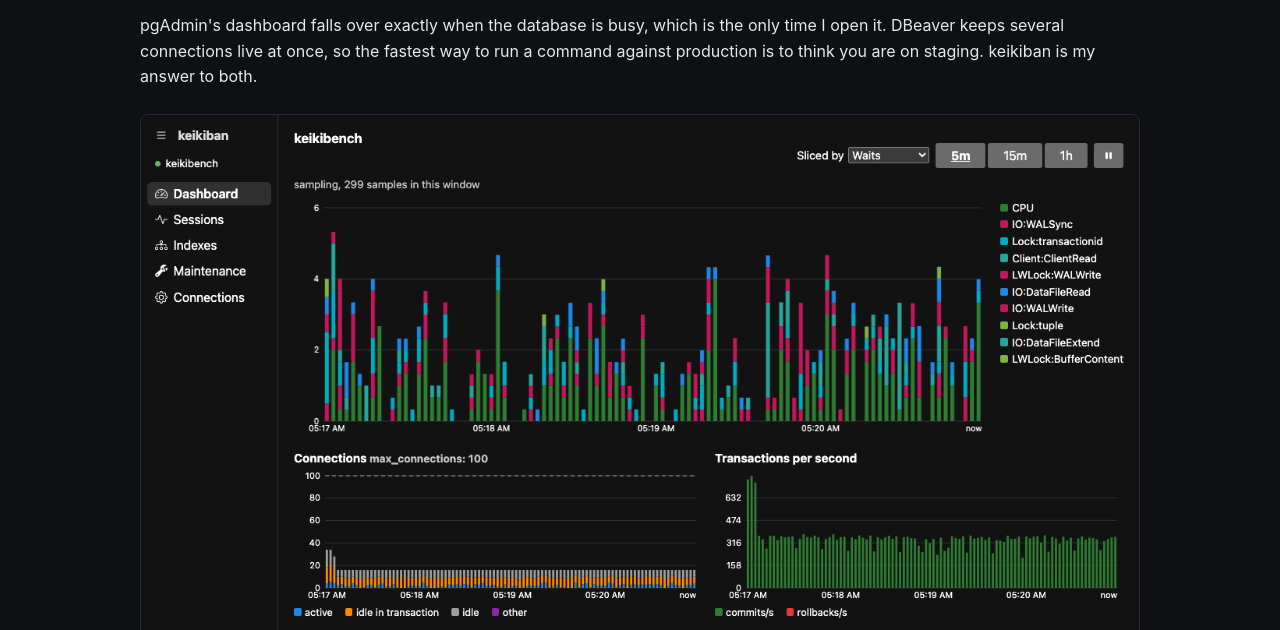
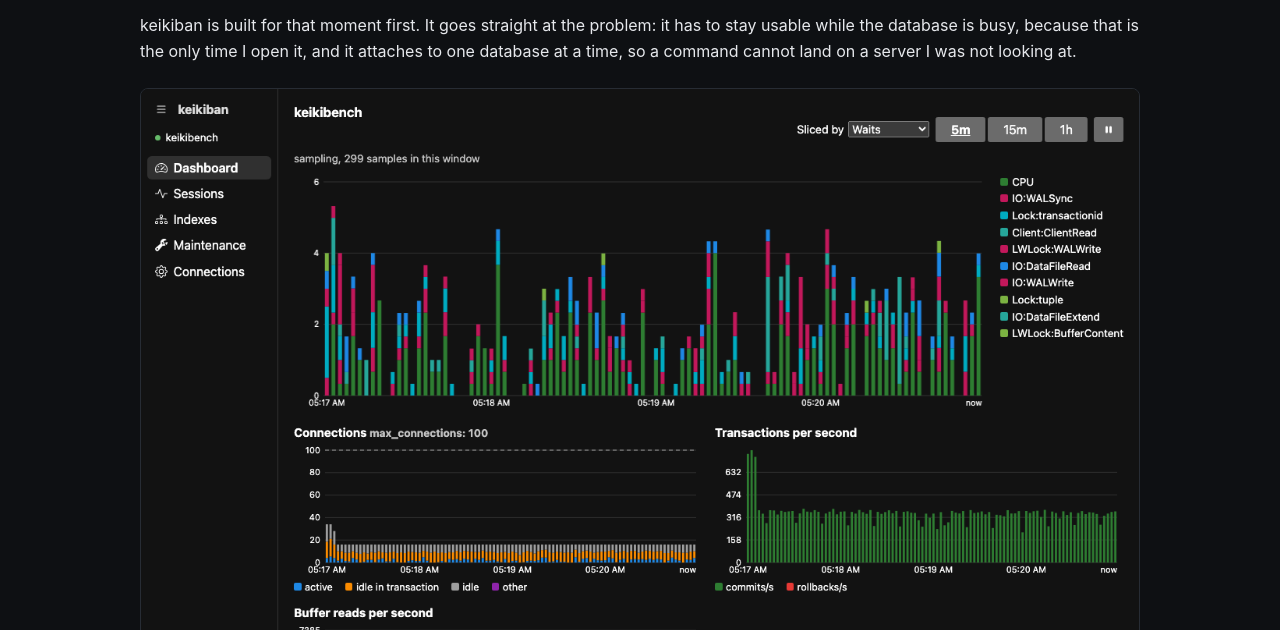
Before and after one commit to crgimenes/keikiban, a plain HTML site: page web/index.html in a window 1280 px wide. Shown: the part 170-800 px from the top of the page. Drawn offline with Linux system fonts and the light colour scheme.

Commit message:
remove references

```diff
--- a/web/index.html
+++ b/web/index.html
@@ -128,10 +128,10 @@ footer {
   need to know which query is eating the server, who is blocking whom, and
   whether that index nobody scanned in six months is worth its gigabyte.</p>
 
-  <p>pgAdmin's dashboard falls over exactly when the database is busy, which
-  is the only time I open it. DBeaver keeps several connections live at once,
-  so the fastest way to run a command against production is to think you are
-  on staging. keikiban is my answer to both.</p>
+  <p>keikiban is built for that moment first. It goes straight at the problem:
+  it has to stay usable while the database is busy, because that is the only
+  time I open it, and it attaches to one database at a time, so a command
+  cannot land on a server I was not looking at.</p>
 
   <figure>
     <img src="dashboard-dark.png" alt="keikiban dashboard: database load stacked by wait event, connections, transactions per second, buffer reads, and the blocking tree">
@@ -189,7 +189,7 @@ footer {
   <table>
     <tr><th>System</th><th>File</th></tr>
     <tr><td>macOS (Intel and Apple Silicon)</td><td><code>keikiban-darwin-universal.zip</code></td></tr>
-    <tr><td>Windows x64</td><td><code>keikiban-windows-amd64.zip</code></td></tr>
+    <tr><td>Windows x64 / arm64</td><td><code>keikiban-windows-amd64.exe</code>, <code>keikiban-windows-arm64.exe</code></td></tr>
     <tr><td>Linux x64 / arm64</td><td><code>keikiban-linux-amd64.gz</code>, <code>keikiban-linux-arm64.gz</code></td></tr>
   </table>
 
@@ -214,7 +214,8 @@ footer {
 
   <p>The GUI is the product. The flags exist so an AI agent can drive it:</p>
 
-  <pre>keikiban -json sessions        current sessions
+  <pre>keikiban -json dashboard 30    sample the load for 30s, then report it
+keikiban -json sessions        current sessions
 keikiban -json locks           blocking tree
 keikiban -json indexes         index health report
 keikiban -json maintenance     vacuum, wraparound, sequences</pre>
```
Also changed, not shown: 2 other files.
